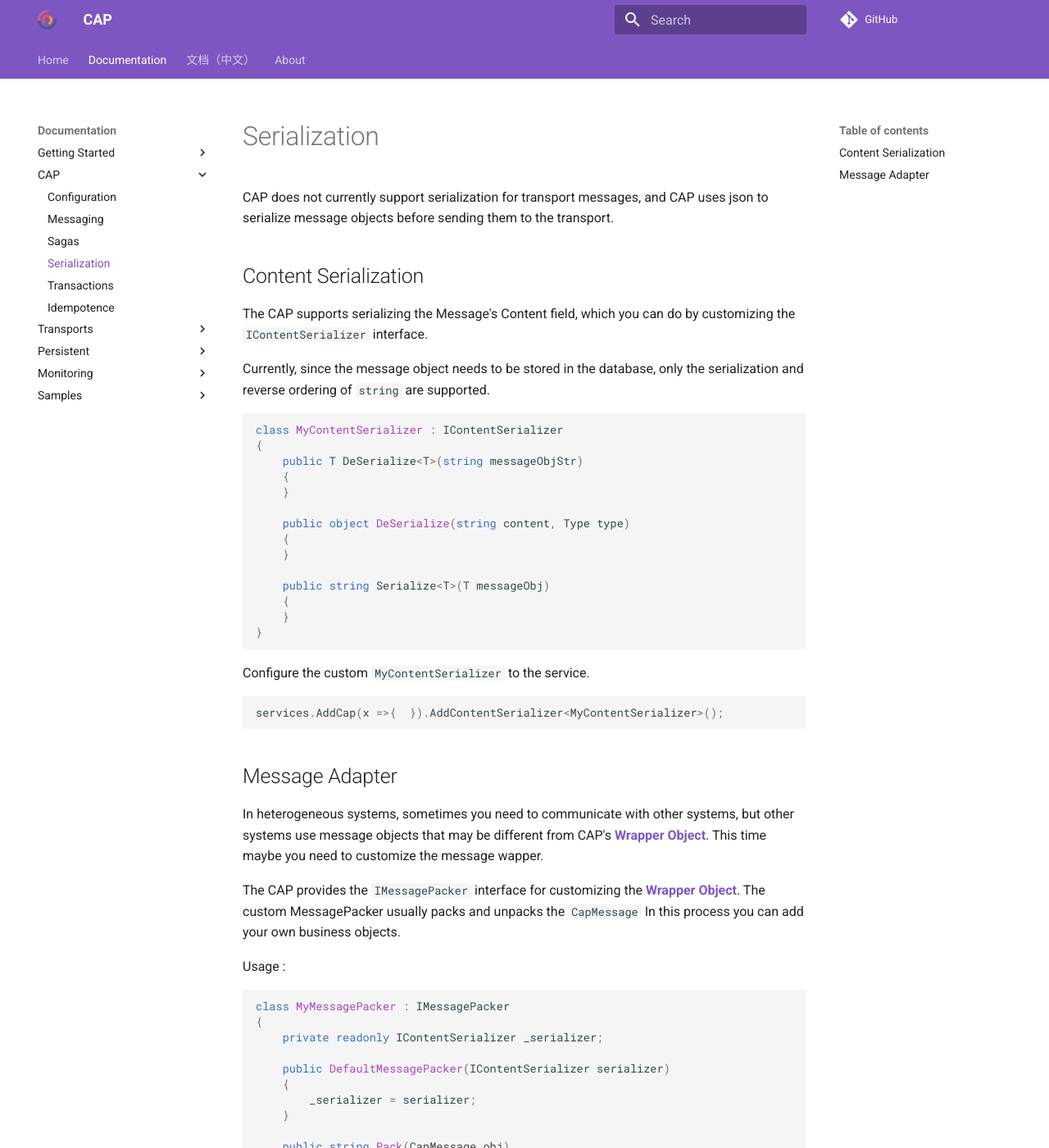
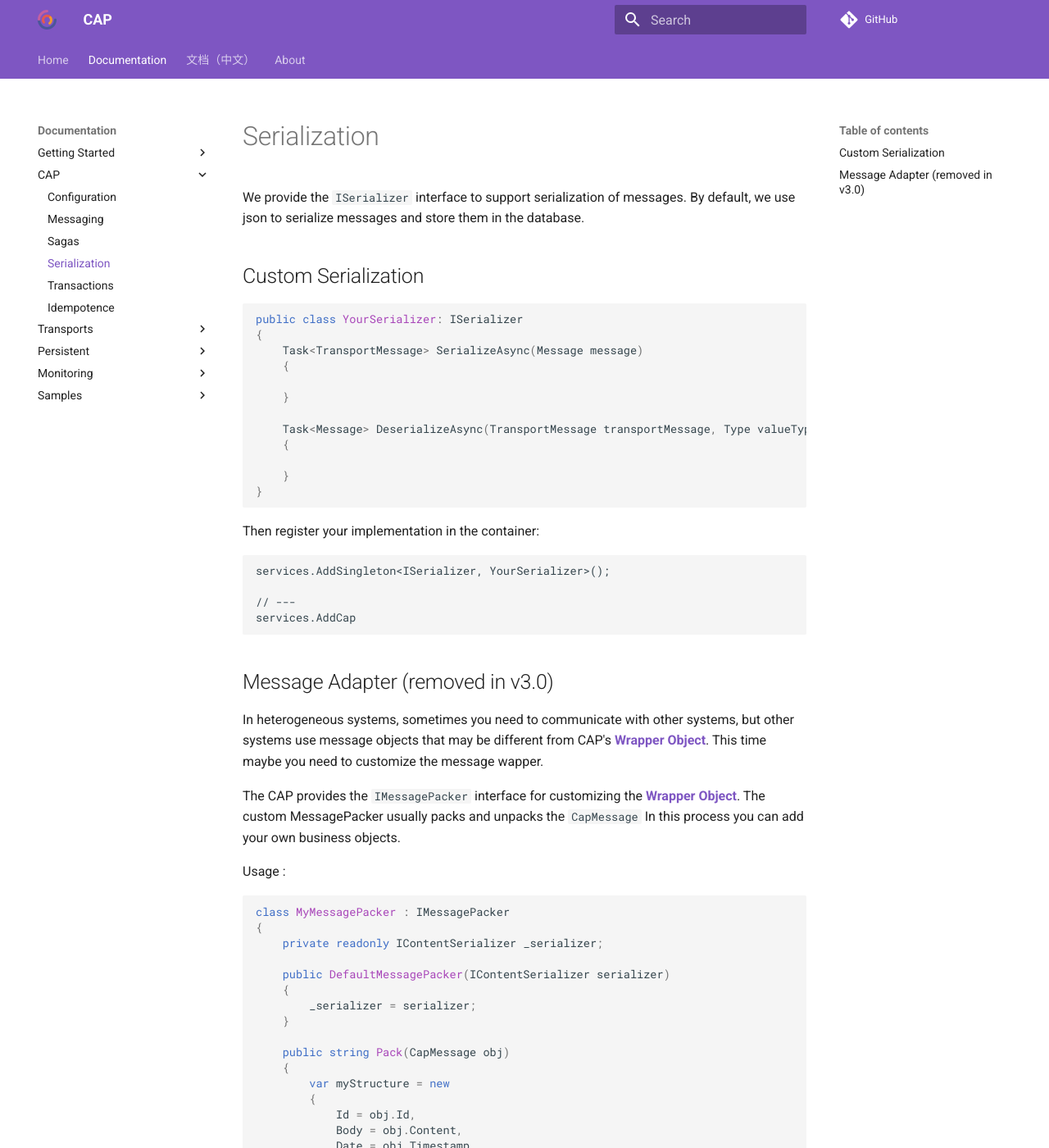
Before and after one commit to dotnetcore/CAP, an MkDocs documentation site: the page built from docs/content/user-guide/en/cap/serialization.md, in a window 1280 px wide and 1400 px high. Shown: the whole window at 82% size. Built offline with MkDocs 1.6.1 and Material for MkDocs 9.7.7, drawn with Linux system fonts in a browser that asks for light colours; comment, search, counter and statistics services are not loaded.

Commit message:
update docs

````diff
--- a/docs/content/user-guide/en/cap/serialization.md
+++ b/docs/content/user-guide/en/cap/serialization.md
@@ -1,40 +1,36 @@
 # Serialization
 
-CAP does not currently support serialization for transport messages, and CAP uses json to serialize message objects before sending them to the transport.
+We provide the `ISerializer` interface to support serialization of messages. By default, we use json to serialize messages and store them in the database.
 
-## Content Serialization
+## Custom Serialization
 
-The CAP supports serializing the Message's Content field, which you can do by customizing the `IContentSerializer` interface.
+```C#
+public class YourSerializer: ISerializer
+{
+    Task<TransportMessage> SerializeAsync(Message message)
+    {
 
-Currently, since the message object needs to be stored in the database, only the serialization and reverse ordering of `string` are supported.
-
-```csharp
-
-class MyContentSerializer : IContentSerializer
-{
-    public T DeSerialize<T>(string messageObjStr)
-    {
     }
 
-    public object DeSerialize(string content, Type type)
+    Task<Message> DeserializeAsync(TransportMessage transportMessage, Type valueType)
     {
-    }
 
-    public string Serialize<T>(T messageObj)
-    {
     }
 }
 ```
 
-Configure the custom `MyContentSerializer` to the service.
-
-```csharp
-
-services.AddCap(x =>{  }).AddContentSerializer<MyContentSerializer>();
+Then register your implementation in the container:
 
 ```
 
-## Message Adapter
+services.AddSingleton<ISerializer, YourSerializer>();
+
+// ---
+services.AddCap
+
+```
+
+## Message Adapter (removed in v3.0)
 
 In heterogeneous systems, sometimes you need to communicate with other systems, but other systems use message objects that may be different from CAP's [**Wrapper Object**](../persistent/general.md#_7). This time maybe you need to customize the message wapper.
 
````
Also changed, not shown: docs/content/user-guide/en/cap/configuration.md (+6 -0 lines), docs/content/user-guide/zh/cap/configuration.md (+1 -1 lines).
